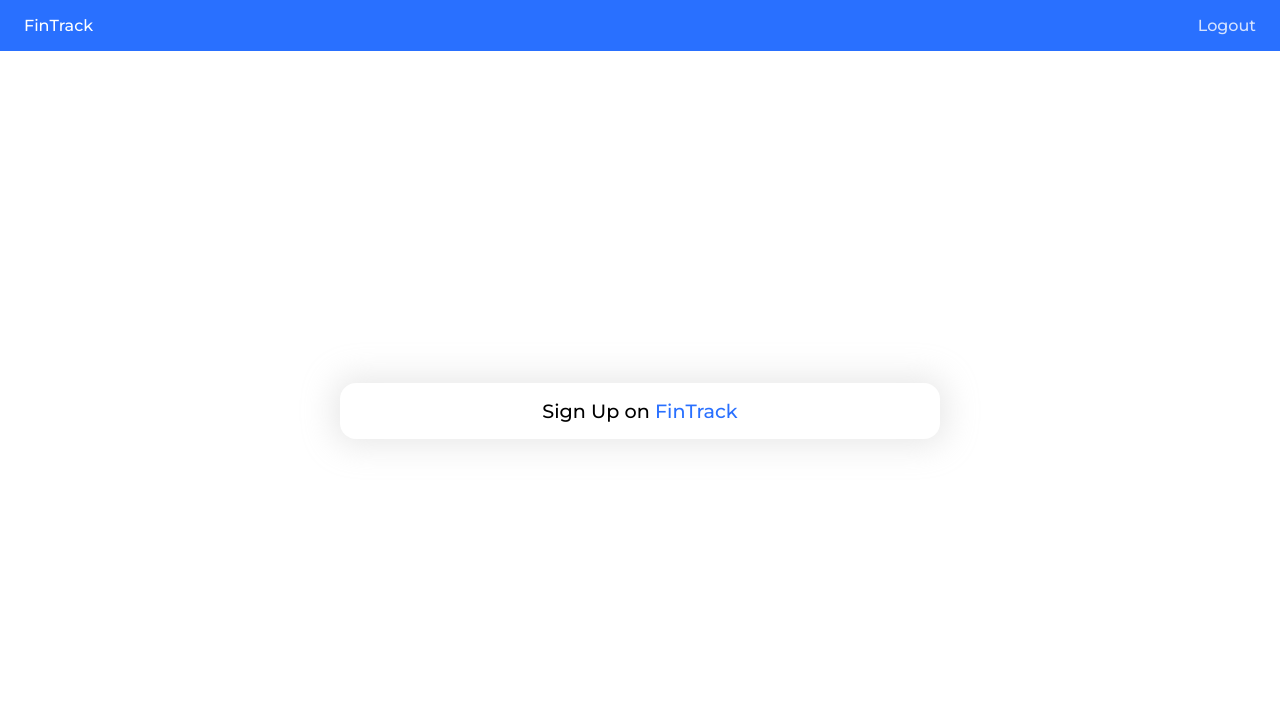
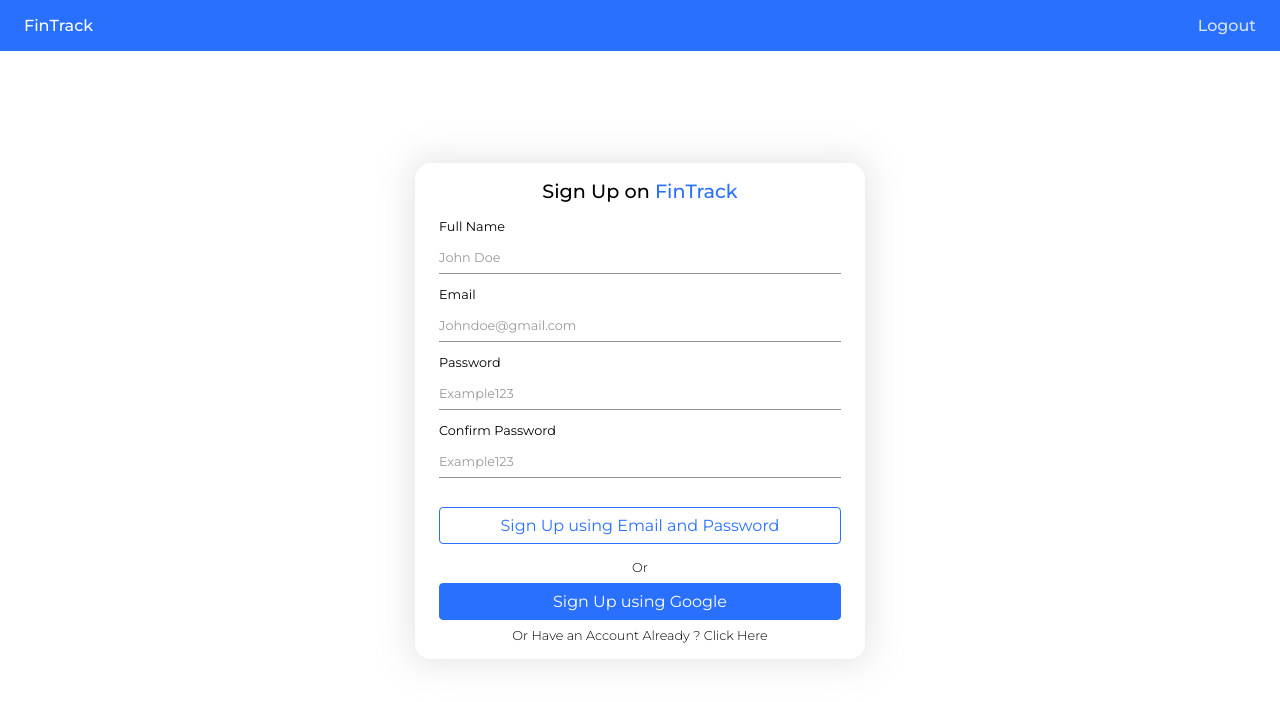
Before and after one commit to rahulharsh017/Personal-Finance-Tracker, a React (Create React App) app: page / in a window 1280 px wide. Shown: the top 702 px of the page. Built offline with nearby package versions, Linux system fonts and the light colour scheme.

Commit message:
firebase auth setup

```diff
--- a/package.json
+++ b/package.json
@@ -11,6 +11,7 @@
     "react-dom": "^18.2.0",
     "react-router-dom": "^6.22.3",
     "react-scripts": "5.0.1",
+    "react-toastify": "^10.0.5",
     "web-vitals": "^2.1.4"
   },
   "scripts": {
--- a/src/App.js
+++ b/src/App.js
@@ -2,15 +2,21 @@ import "./App.css";
 import { BrowserRouter as Router, Route, Routes } from "react-router-dom";
 import Signup from "./pages/Signup";
 import Dashboard from "./pages/Dashboard";
+import { ToastContainer, toast } from 'react-toastify';
+
+import 'react-toastify/dist/ReactToastify.css';
 
 function App() {
   return (
+    <>
+    <ToastContainer />
     <Router>
       <Routes>
         <Route path="/" element={<Signup />} />
         <Route path="/dashboard" element={<Dashboard />} />
       </Routes>
     </Router>
+    </>
   );
 }
 
--- /dev/null
+++ b/src/components/Button/index.js
@@ -0,0 +1,10 @@
+import React from 'react'
+import './style.css'
+
+function Button({text,onClick,blue,disabled}) {
+  return (
+    <div className={blue? "btn-blue":"btn"} onClick={onClick} disabled={disabled}>{text}</div>
+  )
+}
+
+export default Button
--- /dev/null
+++ b/src/components/Button/style.css
@@ -0,0 +1,43 @@
+.btn {
+    color: var(--theme);
+    text-align: center;
+    width: 100%;
+    margin: 1rem 0rem;
+    padding: 0.5rem !important;
+    background-color: #fff;
+    border: 1px solid var(--theme);
+    border-radius: 0.25rem;
+    cursor: pointer;
+    display: flex !important;
+    align-items: center;
+    justify-content: center;
+    height: auto !important;
+  }
+
+  .btn:hover {
+    background-color: var(--theme);
+    color: #fff;
+    transition: all 0.3s;
+  }
+
+  .btn-blue {
+    background-color: var(--theme);
+    color: #fff;
+    text-align: center;
+    width: 100%;
+    margin: 0.5rem 0rem;
+    padding: 0.5rem !important;
+    border: 1px solid var(--theme);
+    border-radius: 0.25rem;
+    cursor: pointer;
+    display: flex !important;
+    align-items: center;
+    justify-content: center;
+    height: auto !important;
+  }
+
+  .btn-blue:hover {
+    background-color: #fff !important;
+    color: var(--theme) !important;
+    transition: all 0.3s;
+  }
--- a/src/components/Input/index.js
+++ b/src/components/Input/index.js
@@ -1,10 +1,18 @@
 import React from 'react'
 import './style.css'
 
-function Input({}) {
+function Input({label,state,setState,placeholder,type}) {
   return (
-    <div>
-        <p>{label}</p>
+    <div className='input-wrapper'>
+        <p className='label-input'>{label}</p>
+        <input
+        type={type}
+        value={state}
+        placeholder={placeholder}
+        onChange={(e) => setState(e.target.value)}
+        className='custom-input'
+        required
+        />
     </div>
   )
 }
--- a/src/components/Input/style.css
+++ b/src/components/Input/style.css
@@ -0,0 +1,25 @@
+.label-input{
+    text-transform: capitalize;
+    margin-bottom: 0.5rem;
+    font-size: 0.8rem;
+}
+
+.custom-input{
+    border-width: 0;
+    border-bottom-width:1px;
+    width:100%;
+    padding: 0.5rem 0rem;
+    font-size:0.8rem;
+    opacity: 0.8;
+    margin-bottom: 0.8rem;
+}
+
+.custom-input:focus{
+    outline: none;
+    opacity: 1;
+    transition: all 0.2s;
+}
+
+.custom-input::placeholder{
+    color: grey;
+}
--- a/src/components/SignUpSignin/index.js
+++ b/src/components/SignUpSignin/index.js
@@ -1,11 +1,195 @@
-import React from 'react'
+import React,{useState} from 'react'
 import "./style.css"
+import Input from '../Input'
+import Button from '../Button'
+import { createUserWithEmailAndPassword,signInWithEmailAndPassword } from "firebase/auth";
+import { auth,db,provider } from "../../firebase"
+import { getDoc,setDoc,doc} from 'firebase/firestore';
+import { toast } from 'react-toastify';
+import { useNavigate } from 'react-router-dom';
 
 function SignUpSigninComponent() {
+    const [name,setName] = useState('')
+    const [email,setEmail] = useState('')
+    const[password,setPassword] = useState('')
+    const[confirmPassword,setConfirmPassword] = useState('')
+    const[loginForm,setLoginForm] = useState(false)
+    const[loading,setLoading] = useState(false)
+    const navigate = useNavigate()
+
+    function signupwithEmail(){
+        setLoading(true)
+        console.log("Name",name);
+        console.log("Email",email);
+        console.log("password",password);
+        console.log("confirmpassword",confirmPassword);
+
+        if(name!=='' && email!=='' && password!=='' && confirmPassword!==''){
+            if(password == confirmPassword){
+                createUserWithEmailAndPassword( auth,email, password)
+            .then((userCredential) => {
+              // Signed up
+              const user = userCredential.user;
+              console.log("User:",user);
+              toast.success("User Signed Up Successfully")
+              setLoading(false)
+              setName('')
+              setEmail('')
+              setPassword('')
+              setConfirmPassword('')
+              createDoc(user)
+              navigate('/dashboard')
+              // ...
+            })
+            .catch((error) => {
+              const errorCode = error.code;
+              const errorMessage = error.message;
+              toast.error(errorMessage)
+              setLoading(false)
+              // ..
+            });
+            }
+            else{
+                toast.error("Password and Confirm Password do not match")
+                setLoading(false)
+            }
+
+        }
+        else{
+            toast.error("Please fill all the fields")
+            setLoading(false)
+        }
+    }
+
+    function loginwithEmail(){
+        console.log("Email",email);
+        console.log("password",password);
+        setLoading(true)
+        if( email!=='' && password!==''){
+            signInWithEmailAndPassword(auth, email, password)
+            .then((userCredential) => {
+              // Signed in
+              const user = userCredential.user;
+             toast.success("User Logged In Successfully")
+                setLoading(false)
+             navigate('/dashboard')
+            })
+            .catch((error) => {
+              const errorCode = error.code;
+              const errorMessage = error.message;
+              setLoading(false)
+              toast.error(errorMessage)
+            });
+        }
+        else{
+            toast.error("Please fill all the fields")
+            setLoading(false)
+        }
+
+
+    }
+
+    async function createDoc(user){
+        setLoading(true)
+        if(!user) return;
+
+        const userRef = doc(db, "users", user.uid);
+        const userData = await getDoc(userRef);
+        if(!userData.exists()){
+            try {
+                await setDoc(doc(db, "users", user.uid), {
+                    name: user.displayName ? user.displayName : name,
+                    email: user.email,
+                    photoURL: user.photoURL ? user.photoURL : "",
+                    createdAt: new Date()
+                });
+                toast.success("Doc Created Successfully")
+                setLoading(false)
+            } catch (e) {
+                toast.error(e.message)
+                console.log(e.message)
+                setLoading(false)
+            }
+        }
+        else{
+            toast.error("Doc already exists")
+            setLoading(false)
+        }
+
+    }
   return (
-    <div className='signup-wrapper'>
+    <>
+    {loginForm ?
+        <div className='login-wrapper'>
+        <h2 className='title'>Login into <span style={{color:"var(--theme"}}>FinTrack</span> </h2>
+        <form>
+
+             <Input
+            label="Email"
+            state={email}
+            setState={setEmail}
+            placeholder="Johndoe@gmail.com"
+            type="email"
+            />
+             <Input
+            label="Password"
+            state={password}
+            setState={setPassword}
+            placeholder="Example123"
+            type="password"
+            />
+
+            <Button
+            text={loading?"Loading..." :"Login using Email and Password"}
+            onClick={loginwithEmail}
+            disabled={loading}
+            />
+            <p className='p-login'>Or</p>
+            <Button text={loading?"Loading...":"Login using Google"} blue={true} />
+            <p className='p-login' style={{cursor:'pointer'}} onClick={() => setLoginForm(!loginForm)} >Or Dont Have an Account Already ?Click Here</p>
+        </form>
+    </div> :<div className='signup-wrapper'>
         <h2 className='title'>Sign Up on <span style={{color:"var(--theme"}}>FinTrack</span> </h2>
-    </div>
+        <form>
+            <Input
+            label="Full Name"
+            state={name}
+            setState={setName}
+            placeholder="John Doe"
+            />
+             <Input
+            label="Email"
+            state={email}
+            setState={setEmail}
+            placeholder="Johndoe@gmail.com"
+            type="email"
+            />
+             <Input
+            label="Password"
+            state={password}
+            setState={setPassword}
+            placeholder="Example123"
+            type="password"
+            />
+             <Input
+            label="Confirm Password"
+            state={confirmPassword}
+            setState={setConfirmPassword}
+            placeholder="Example123"
+            type="password"
+            />
+            <Button
+            text={loading?"Loading..." :"Sign Up using Email and Password"}
+            onClick={signupwithEmail}
+            disabled={loading}
+            />
+            <p className='p-login'>Or</p>
+            <Button text={loading?"Loading...":"Sign Up using Google"} blue={true} />
+            <p className='p-login' style={{cursor:'pointer'}} onClick={() => setLoginForm(!loginForm)}>Or Have an Account Already ? Click Here</p>
+        </form>
+    </div>}
+
+    </>
   )
 }
 
--- a/src/components/SignUpSignin/style.css
+++ b/src/components/SignUpSignin/style.css
@@ -1,13 +1,20 @@
 .signup-wrapper{
     width:70%;
-    max-width:600px;
+    max-width:450px;
     height: auto;
     box-shadow: var(--shadow);
     border-radius: 1rem;
-    padding: 1rem;
+    padding: 1rem 1.5rem;
 }
 .title{
     font-weight: 500;
     font-size:1.2rem;
     text-align: center;
+    margin-bottom: 1rem;
 }
+.p-login{
+    text-align: center;
+    font-weight: 300;
+    font-size: 0.8rem;
+    margin: 0;
+}
```
Also changed, not shown: 1 other file (tests, documents, lock files or other folders).
